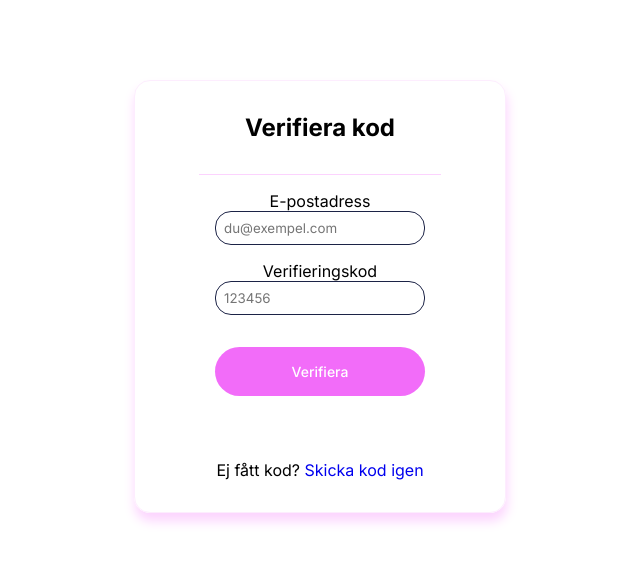
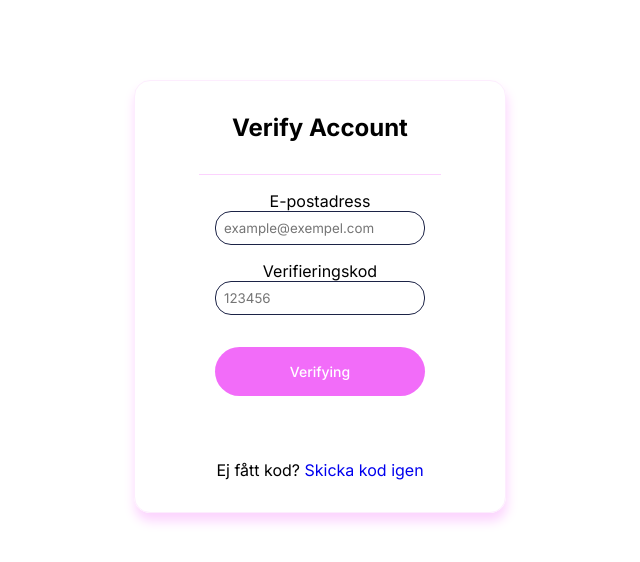
Before and after one commit to DistrubutionAssignment/Frotnend, a React (Vite) app: page /verify-code in a window 1280 px wide. Shown: the top 562 px of the page, without its empty margins (340-980 px from the left). Built offline with nearby package versions, Linux system fonts and the light colour scheme.

Commit message:
Fixed email verification

```diff
--- a/src/routing/pages/VerifyCode.jsx
+++ b/src/routing/pages/VerifyCode.jsx
@@ -22,7 +22,7 @@ export default function VerifyCode() {
     setStatusMessage(null);
 
     if (!email.trim() || !code.trim()) {
-      setStatusMessage({ type: 'error', text: 'E-postadress och kod krävs.' });
+      setStatusMessage({ type: 'error', text: 'email and code is required' });
       return;
     }
 
@@ -35,7 +35,7 @@ export default function VerifyCode() {
         await authApi.post('/api/auth/verify-email', { email });
         setStatusMessage({
           type: 'success',
-          text: 'E-post verifierad! Omdirigerar till inloggning…'
+          text: 'Email validated! Redirecting...'
         });
         setTimeout(() => {
           navigate('/login');
@@ -43,11 +43,11 @@ export default function VerifyCode() {
       } else {
         setStatusMessage({
           type: 'error',
-          text: res.data.message || 'Ogiltig kod eller utgången.'
+          text: res.data.message || 'Invalid or expired code.'
         });
       }
     } catch (err) {
-      const msg = err.response?.data?.message || err.message || 'Okänt fel vid verifikation.';
+      const msg = err.response?.data?.message || err.message || 'Error, Try again.';
       setStatusMessage({ type: 'error', text: `Fel: ${msg}` });
     } finally {
       setLoading(false);
@@ -57,7 +57,7 @@ export default function VerifyCode() {
   return (
     <div className="form-container">
       <div className="form">
-        <h2 className="form-title">Verifiera kod</h2>
+        <h2 className="form-title">Verify Account</h2>
 
         {statusMessage && (
           <p className={statusMessage.type === 'success' ? 'text-green-600' : 'text-red-600'}>
@@ -74,7 +74,7 @@ export default function VerifyCode() {
             id="email"
             name="email"
             type="email"
-            placeholder="du@exempel.com"
+            placeholder="example@exempel.com"
             value={email}
             onChange={e => setEmail(e.target.value.trim())}
             required
@@ -96,7 +96,7 @@ export default function VerifyCode() {
           />
 
           <button className="btn-primary form-btn" type="submit" disabled={loading}>
-            {loading ? 'Verifierar…' : 'Verifiera'}
+            {loading ? 'Verifying' : 'Verifying'}
           </button>
         </form>
 
```
Also changed, not shown: 1 other file (tests, documents, lock files or other folders).
